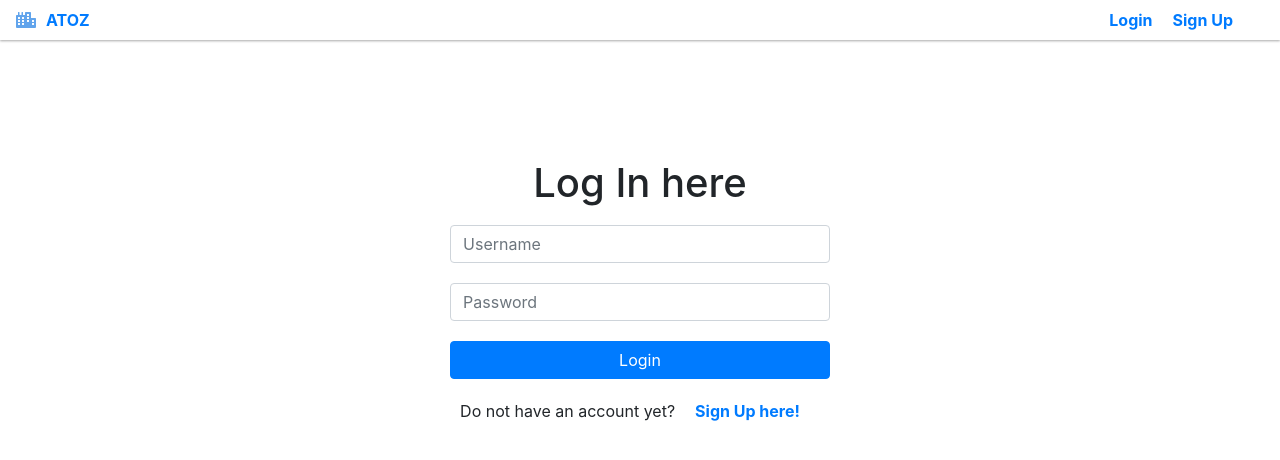
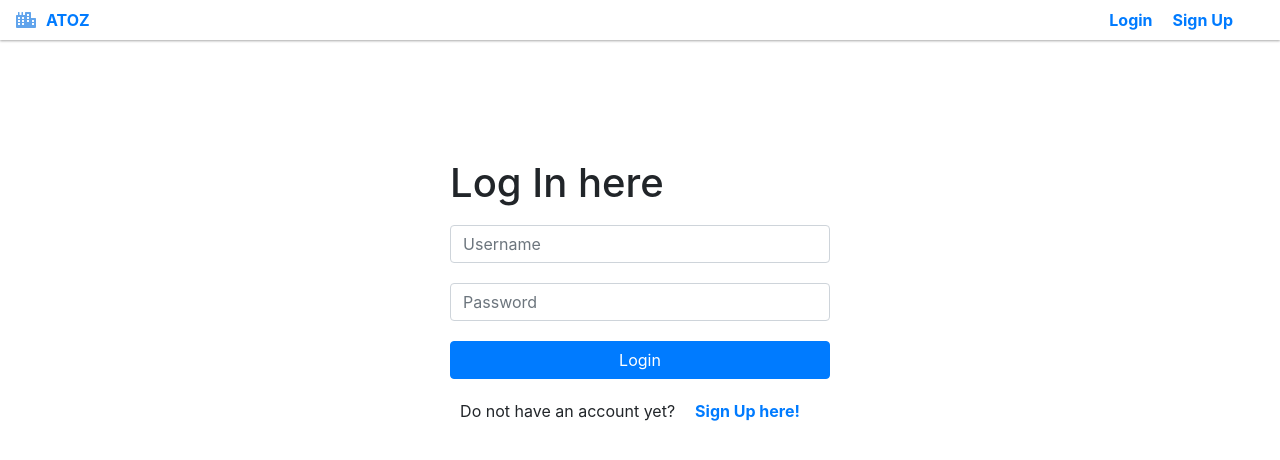
Before and after one commit to ZaurInvictus/AtoZ-react-redux-app, a React (Create React App) app: page /login in a window 1280 px wide. Shown: the top 460 px of the page. Built offline with nearby package versions, Linux system fonts and the light colour scheme; a web font is replaced by a local one.

Commit message:
home and ul styles updated

```diff
--- a/src/App.css
+++ b/src/App.css
@@ -1,8 +1,3 @@
-.App {
-  text-align: center;
-
-}
-
 .App-logo {
   animation: App-logo-spin infinite 20s linear;
   height: 40vmin;
@@ -27,7 +22,6 @@ ul {
 li {
   list-style: none;
   margin-right: 6px;
-  color: #ff9a00
 }
 
 a {
--- a/src/components/Home/Home.css
+++ b/src/components/Home/Home.css
@@ -74,7 +74,7 @@
 }
 
 .slideshow li:nth-child(1) {
-  background-image: url(https://www.worldtravelguide.net/wp-content/uploads/2018/08/shu-Editorial-Europe-Azerbaijan-Baku-Night-views-of-the-Flame-Tower-353645915-1440x823.jpg)
+  background-image: url(https://files.slack.com/files-pri/T4JUEB3ME-FLV97FH3N/destination4.jpg)
 }
 
 .slideshow li:nth-child(2) {
```
